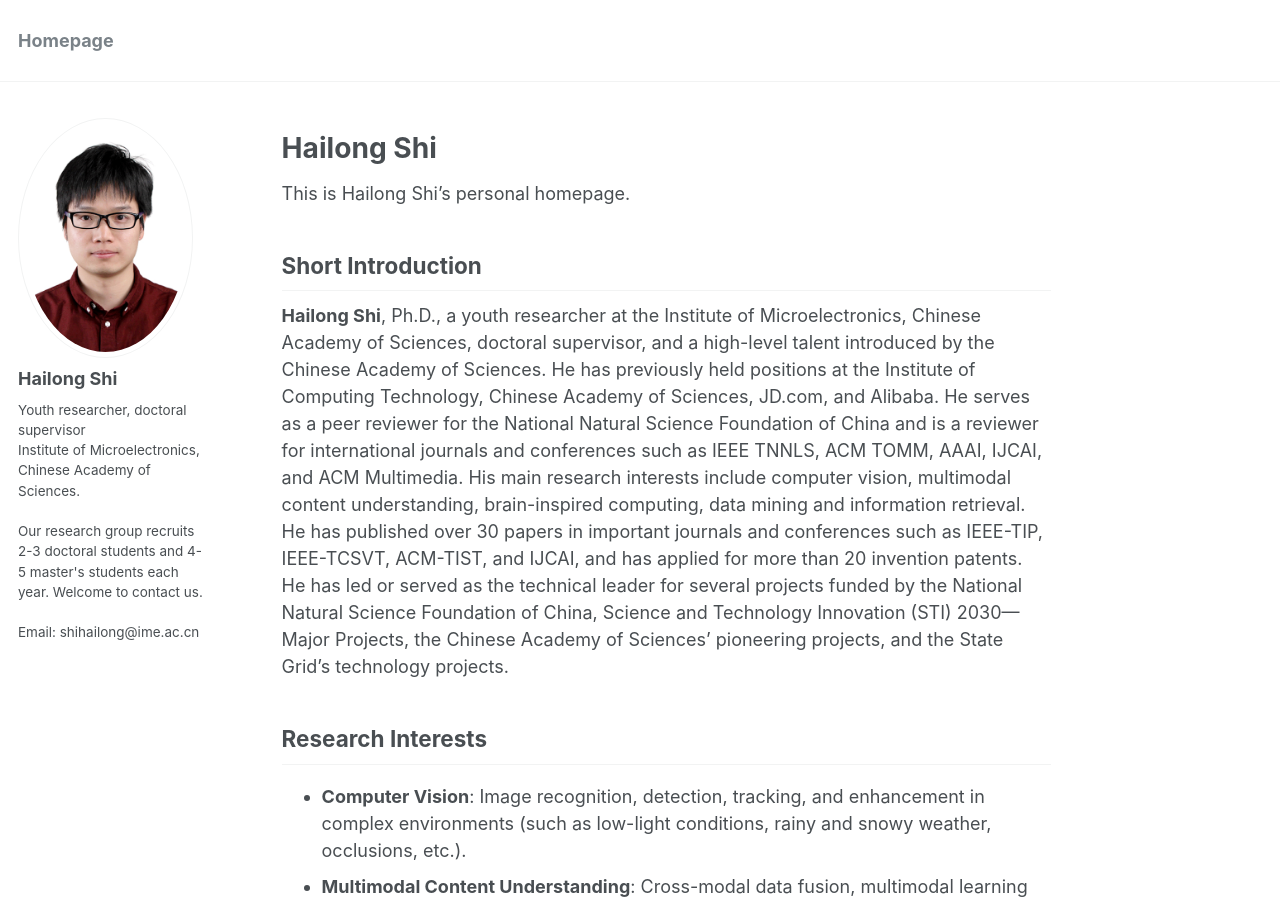
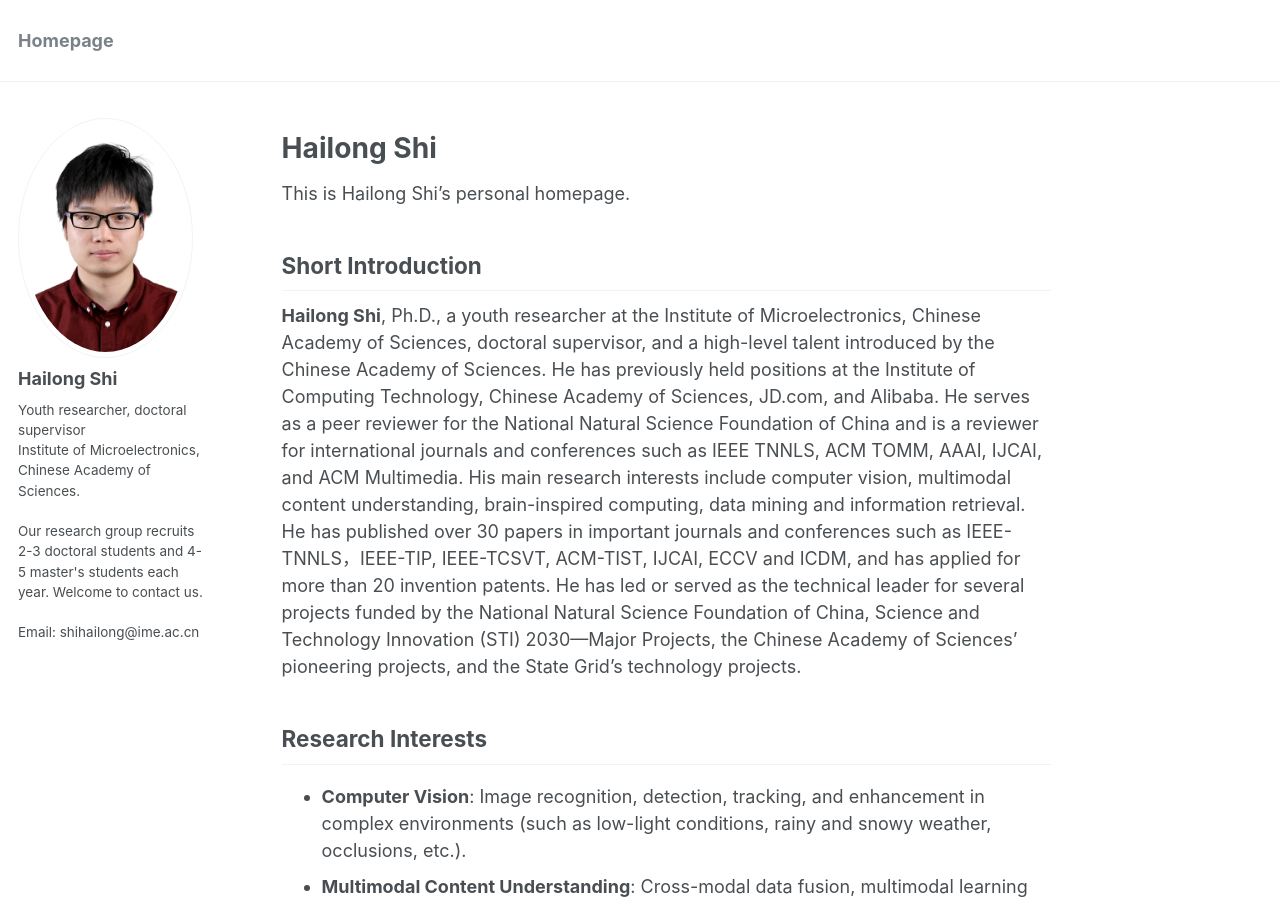
Before and after one commit to shihailong2023/shihailong2023.github.io, a Jekyll site: the page built from _pages/about.md, in a window 1280 px wide and 900 px high. Built offline with Jekyll 4.4.1, drawn with Linux system fonts in a browser that asks for light colours.

Commit message:
Update about.md

```diff
--- a/_pages/about.md
+++ b/_pages/about.md
@@ -12,7 +12,7 @@ redirect_from:
 This is Hailong Shi’s personal homepage.
 
 ## Short Introduction
-**Hailong Shi**, Ph.D., a youth researcher at the Institute of Microelectronics, Chinese Academy of Sciences, doctoral supervisor, and a high-level talent introduced by the Chinese Academy of Sciences. He has previously held positions at the Institute of Computing Technology, Chinese Academy of Sciences, JD.com, and Alibaba. He serves as a peer reviewer for the National Natural Science Foundation of China and is a reviewer for international journals and conferences such as IEEE TNNLS, ACM TOMM, AAAI, IJCAI, and ACM Multimedia. His main research interests include computer vision, multimodal content understanding, brain-inspired computing, data mining and information retrieval. He has published over 30 papers in important journals and conferences such as IEEE-TIP, IEEE-TCSVT, ACM-TIST, and IJCAI, and has applied for more than 20 invention patents. He has led or served as the technical leader for several projects funded by the National Natural Science Foundation of China, Science and Technology Innovation (STI) 2030—Major Projects, the Chinese Academy of Sciences' pioneering projects, and the State Grid's technology projects.
+**Hailong Shi**, Ph.D., a youth researcher at the Institute of Microelectronics, Chinese Academy of Sciences, doctoral supervisor, and a high-level talent introduced by the Chinese Academy of Sciences. He has previously held positions at the Institute of Computing Technology, Chinese Academy of Sciences, JD.com, and Alibaba. He serves as a peer reviewer for the National Natural Science Foundation of China and is a reviewer for international journals and conferences such as IEEE TNNLS, ACM TOMM, AAAI, IJCAI, and ACM Multimedia. His main research interests include computer vision, multimodal content understanding, brain-inspired computing, data mining and information retrieval. He has published over 30 papers in important journals and conferences such as IEEE-TNNLS，IEEE-TIP, IEEE-TCSVT, ACM-TIST, IJCAI, ECCV and ICDM, and has applied for more than 20 invention patents. He has led or served as the technical leader for several projects funded by the National Natural Science Foundation of China, Science and Technology Innovation (STI) 2030—Major Projects, the Chinese Academy of Sciences' pioneering projects, and the State Grid's technology projects.
 
 
 ## Research Interests
```
